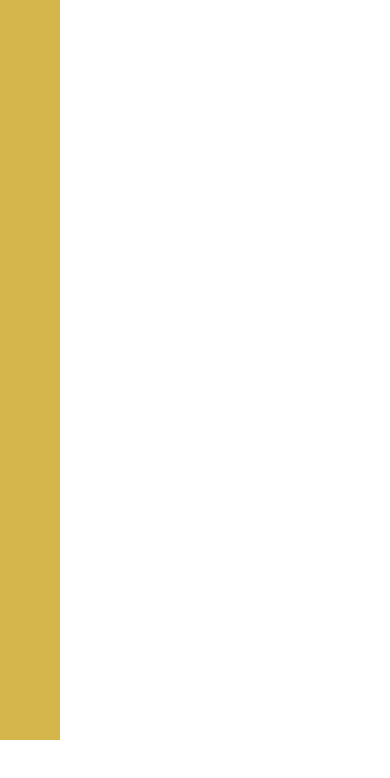
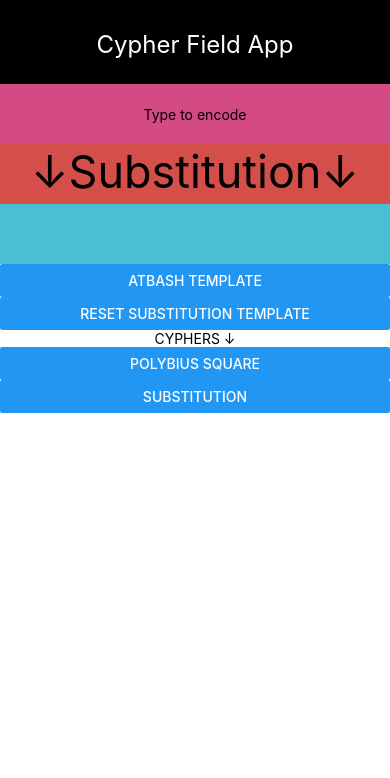
Before and after one commit to CaramelUrsa/reactNativeTest, a React Native app: screen / in a window 390 px wide. Shown: the top 778 px of the page. Built offline with nearby package versions, Linux system fonts and the light colour scheme.

Commit message:
added substitution, removed atbash

```diff
--- a/App.js
+++ b/App.js
@@ -1,83 +1,115 @@
 import React, { Component } from 'react';
 import { Text, View, Image, StyleSheet, TextInput, Button, TouchableNativeFeedback, Platform, TouchableHighlight, TouchableOpacity, TouchableWithoutFeedback, ScrollView, FlatList, SectionList, DrawerLayoutAndroid, PanResponder, Animated } from 'react-native';
+import { removeOrientationChangeListener } from 'expo/build/ScreenOrientation/ScreenOrientation';
 
 export default class FieldCypher extends Component {
 
     constructor(props) {
         super(props);
 
-        this.state = {
-            pan: new Animated.ValueXY()
-        };
-    }
-
-    UNSAFE_componentWillMount() {
-        this._panResponder = PanResponder.create({
-            onMoveShouldSetResponderCapture: () => true,
-            onMoveShouldSetPanResponderCapture: () => true,
-
-            // Initially, set the value of x and y to 0 (the center of the screen)
-            onPanResponderGrant: (e, gestureState) => {
-                // Set the initial value to the current state
-                this.state.pan.setOffset({ x: this.state.pan.x._value, y: this.state.pan.y._value });
-                this.state.pan.setValue({ x: 0, y: 0 });
-            },
-
-            // When we drag/pan the object, set the delate to the states pan position
-            onPanResponderMove: Animated.event([
-                null, { dx: this.state.pan.x, dy: 0 },
-            ]),
-
-            onPanResponderRelease: (e, { vx, vy }) => {
-                this.state.pan.flattenOffset();
-            }
-        });
+        this.state = { text: '', cypher: 'Substitution', sub: 'a,b,c,d,e,f,g,h,i,j,k,l,m,n,o,p,q,r,s,t,u,v,w,x,y,z' };
+        this.switchToPoly = this.switchToPoly.bind(this)
+        this.switchToSub = this.switchToSub.bind(this)
+        this.switchSubToAtbash = this.switchSubToAtbash.bind(this)
+        this.resetSub = this.resetSub.bind(this)
     }
 
     render() {
+        let button;
+        if (this.state.cypher == 'Substitution') {
+            button =
+            <View>
+            <Button
+            onPress={this.switchSubToAtbash}
+            title="Atbash Template"
+            />
+            <Button
+            onPress={this.resetSub}
+            title="Reset substitution template"
+            />
+            </View>
+        } else {
+            button = <Text/>
+        }
+        return (
 
-        let { pan } = this.state;
+            <View style={{ flex: 1 }}>
+                <View style={{ flex: 1, alignItems: 'center', backgroundColor: '#000000' }}>
+                    <Text style={{ fontSize: 24, padding: 30, color: '#FFFFFF' }}>Cypher Field App</Text>
+                </View>
+                <View style={{ flex: 9, backgroundColor: '#FFFFFF', alignItems: 'stretch' }}>
+                    <View style={{ height: 60, justifyContent: 'center', backgroundColor: '#D44A85' }}>
+                        <TextInput
+                            style={{ height: 40, textAlign: 'center' }}
+                            placeholder='Type to encode'
+                            onChangeText={(text) => this.setState({ text })}
+                            value={this.state.text}
+                        />
+                    </View>
+                    <View style={{ height: 60, alignItems: 'center', backgroundColor: '#d44f4a' }}>
+                        <Text style={{ fontSize: 45 }}>&#8595;{this.state.cypher}&#8595;</Text>
+                    </View>
+                    <View style={{ height: 60, alignItems: 'center', justifyContent: 'center', backgroundColor: '#4ABFD4' }}>
+                        <Text>{this.SUB(this.state.text)}</Text>
+                    </View>
+                    <View style={{ justifyContent: 'center' }}>
+                        {button}
+                        <Text style={{ textAlign: 'center' }}>
+                            CYPHERS &#8595;
+                        </Text>
+                    </View>
+                    <View>
+                        <Button
+                            onPress={this.switchToPoly}
+                            title="Polybius square"
+                        />
+                        <Button
+                            onPress={this.switchToSub}
+                            title="Substitution"
+                        />
+                    </View>
+                </View>
+            </View>
 
-        let [translateX, translateY] = [pan.x, pan.y];
-
-        let imageStyle = { transform: [{ translateX }, { translateY }] };
-
-        return (
-            <View style={styles.container}>
-                <Animated.View style={imageStyle} {...this._panResponder.panHandlers}>
-                    <View style={{ height: 740, backgroundColor: '#D4B64A', left: -330 }} ></View>
-                </Animated.View>
-            </View>
         );
     }
 
+    switchToPoly = function () {
+        this.setState({
+            cypher: 'Polybius'
+        })
+    }
+    switchToSub = function () {
+        this.setState({
+            cypher: 'Substitution'
+        })
+    }
 
-    ATBASH = function (toCode) {
+    switchSubToAtbash = function () {
+        this.setState({
+            sub: 'z,y,x,w,v,u,t,s,r,q,p,o,n,m,l,k,j,i,h,g,f,e,d,c,b,a'
+        })
+    }
+
+    resetSub = function () {
+        this.setState({
+            sub: 'a,b,c,d,e,f,g,h,i,j,k,l,m,n,o,p,q,r,s,t,u,v,w,x,y,z'
+        })
+    }
+
+    SUB = function (toCode) {
+        var sub = this.state.sub.split(',')
         var letters = 'abcdefghijklmnopqrstuvwxyz'
-        var tc = toCode.split('')
+        var tc = toCode.toLowerCase().split('')
         for (var i = 0; i < tc.length; i++) {
             if (letters.indexOf(tc[i]) > -1) {
-                tc[i] = letters.split('')[25 - letters.indexOf(tc[i])]
-            } else {
-                if (letters.toUpperCase().indexOf(tc[i]) > -1) {
-                    tc[i] = letters.toUpperCase().split('')[25 - letters.toUpperCase().indexOf(tc[i])]
-                }
+                tc[i] = sub[letters.indexOf(tc[i])]
             }
         }
 
         return (tc)
     }
 }
-
-let CIRCLE_RADIUS = 30;
-let styles = StyleSheet.create({
-    circle: {
-        backgroundColor: "skyblue",
-        width: CIRCLE_RADIUS * 2,
-        height: CIRCLE_RADIUS * 2,
-        borderRadius: CIRCLE_RADIUS
-    }
-});
 
 
 
```
Also changed, not shown: sub.js (renamed from Atbash.js, +17 -2 lines).
